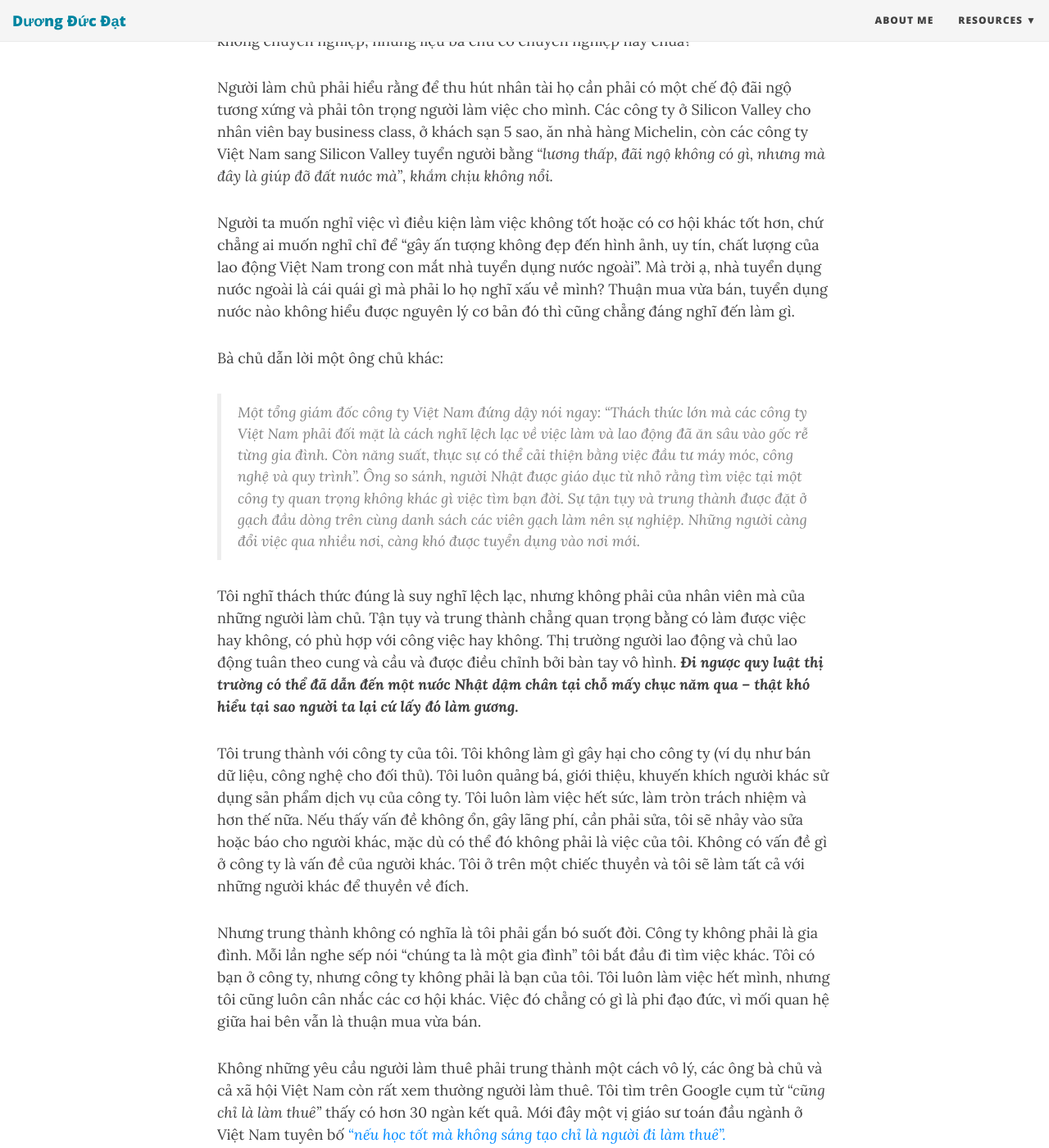
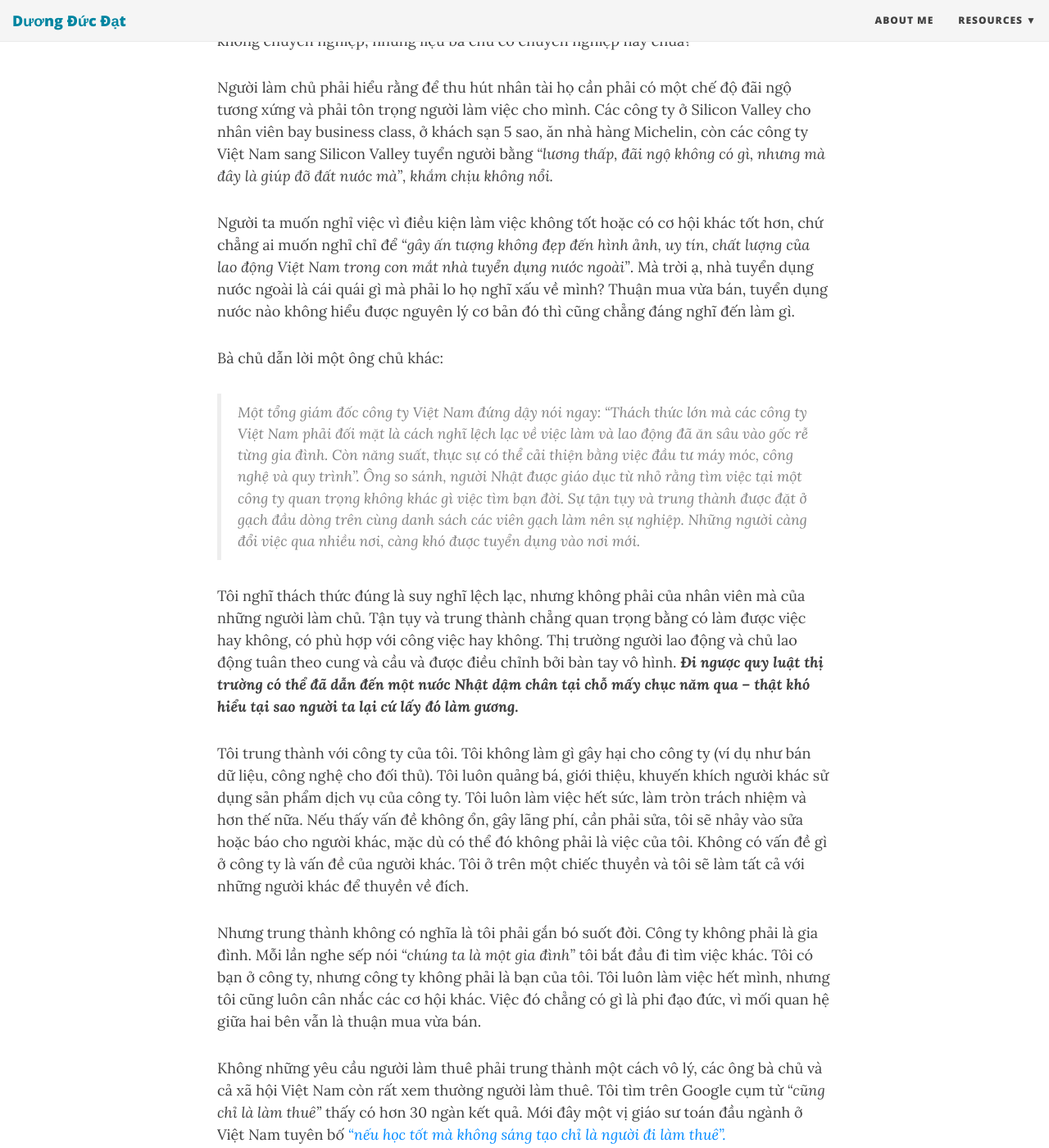
Before and after one commit to noobfromvn/noobfromvn.github.io, a Jekyll site: the page built from _posts/2018-04-04-lam-thue-lam-chu.md, in a window 1280 px wide and 1400 px high, scrolled down 1134 px. Shown: the whole window at 82% size. Built offline with Jekyll 4.4.1, drawn with Linux system fonts in a browser that asks for light colours; nearby versions of some CDN libraries; comment, search, counter and statistics services are not loaded.

```diff
--- a/_posts/2018-04-04-lam-thue-lam-chu.md
+++ b/_posts/2018-04-04-lam-thue-lam-chu.md
@@ -18,7 +18,7 @@ Nếu là chủ, khi nhân viên không thấy hạnh phúc, muốn ra đi, tôi
 
 Người làm chủ phải hiểu rằng để thu hút nhân tài họ cần phải có một chế độ đãi ngộ tương xứng và phải tôn trọng người làm việc cho mình. Các công ty ở Silicon Valley cho nhân viên bay business class, ở khách sạn 5 sao, ăn nhà hàng Michelin, còn các công ty Việt Nam sang Silicon Valley tuyển người bằng _"lương thấp, đãi ngộ không có gì, nhưng mà đây là giúp đỡ đất nước mà", khắm chịu không nổi._
 
-Người ta muốn nghỉ việc vì điều kiện làm việc không tốt hoặc có cơ hội khác tốt hơn, chứ chẳng ai muốn nghỉ chỉ để "gây ấn tượng không đẹp đến hình ảnh, uy tín, chất lượng của lao động Việt Nam trong con mắt nhà tuyển dụng nước ngoài". Mà trời ạ, nhà tuyển dụng nước ngoài là cái quái gì mà phải lo họ nghĩ xấu về mình? Thuận mua vừa bán, tuyển dụng nước nào không hiểu được nguyên lý cơ bản đó thì cũng chẳng đáng nghĩ đến làm gì.
+Người ta muốn nghỉ việc vì điều kiện làm việc không tốt hoặc có cơ hội khác tốt hơn, chứ chẳng ai muốn nghỉ chỉ để _"gây ấn tượng không đẹp đến hình ảnh, uy tín, chất lượng của lao động Việt Nam trong con mắt nhà tuyển dụng nước ngoài"_. Mà trời ạ, nhà tuyển dụng nước ngoài là cái quái gì mà phải lo họ nghĩ xấu về mình? Thuận mua vừa bán, tuyển dụng nước nào không hiểu được nguyên lý cơ bản đó thì cũng chẳng đáng nghĩ đến làm gì.
 
 Bà chủ dẫn lời một ông chủ khác:
 > Một tổng giám đốc công ty Việt Nam đứng dậy nói ngay: _“Thách thức lớn mà các công ty Việt Nam phải đối mặt là cách nghĩ lệch lạc về việc làm và lao động đã ăn sâu vào gốc rễ từng gia đình. Còn năng suất, thực sự có thể cải thiện bằng việc đầu tư máy móc, công nghệ và quy trình”._
@@ -28,7 +28,7 @@ Tôi nghĩ thách thức đúng là suy nghĩ lệch lạc, nhưng không phải
 
 Tôi trung thành với công ty của tôi. Tôi không làm gì gây hại cho công ty (ví dụ như bán dữ liệu, công nghệ cho đối thủ). Tôi luôn quảng bá, giới thiệu, khuyến khích người khác sử dụng sản phẩm dịch vụ của công ty. Tôi luôn làm việc hết sức, làm tròn trách nhiệm và hơn thế nữa. Nếu thấy vấn đề không ổn, gây lãng phí, cần phải sửa, tôi sẽ nhảy vào sửa hoặc báo cho người khác, mặc dù có thể đó không phải là việc của tôi. Không có vấn đề gì ở công ty là vấn đề của người khác. Tôi ở trên một chiếc thuyền và tôi sẽ làm tất cả với những người khác để thuyền về đích.
 
-Nhưng trung thành không có nghĩa là tôi phải gắn bó suốt đời. Công ty không phải là gia đình. Mỗi lần nghe sếp nói "chúng ta là một gia đình" tôi bắt đầu đi tìm việc khác. Tôi có bạn ở công ty, nhưng công ty không phải là bạn của tôi. Tôi luôn làm việc hết mình, nhưng tôi cũng luôn cân nhắc các cơ hội khác. Việc đó chẳng có gì là phi đạo đức, vì mối quan hệ giữa hai bên vẫn là thuận mua vừa bán.
+Nhưng trung thành không có nghĩa là tôi phải gắn bó suốt đời. Công ty không phải là gia đình. Mỗi lần nghe sếp nói _"chúng ta là một gia đình"_ tôi bắt đầu đi tìm việc khác. Tôi có bạn ở công ty, nhưng công ty không phải là bạn của tôi. Tôi luôn làm việc hết mình, nhưng tôi cũng luôn cân nhắc các cơ hội khác. Việc đó chẳng có gì là phi đạo đức, vì mối quan hệ giữa hai bên vẫn là thuận mua vừa bán.
 
 Không những yêu cầu người làm thuê phải trung thành một cách vô lý, các ông bà chủ và cả xã hội Việt Nam còn rất xem thường người làm thuê. Tôi tìm trên Google cụm từ _"cũng chỉ là làm thuê"_ thấy có hơn 30 ngàn kết quả. Mới đây một vị giáo sư toán đầu ngành ở Việt Nam tuyên bố _["nếu học tốt mà không sáng tạo chỉ là người đi làm thuê".](http://news.zing.vn/hoc-sinh-viet-nam-gioi-nhung-khong-nhieu-dau-an-tren-dinh-tri-tue-post771143.html)_
 
```
